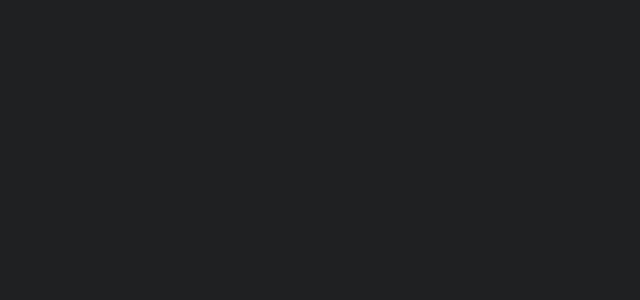
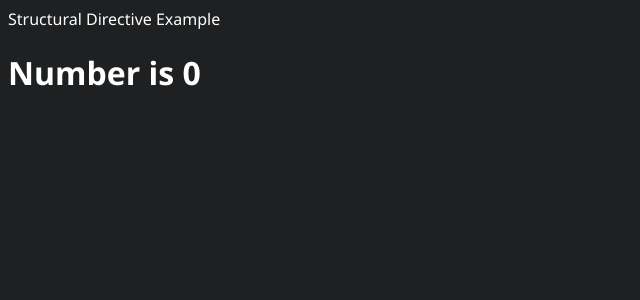
Before and after one commit to kumaruidivloper/Angular-Course, an Angular app: page / in a window 1280 px wide. Shown: the top 300 px of the page, without its empty margins (0-640 px from the left). Built offline with nearby package versions, Linux system fonts and the light colour scheme.

Commit message:
ngIf Intro

```diff
--- a/src/app/app.html
+++ b/src/app/app.html
@@ -0,0 +1,7 @@
+<div *ngIf="display">
+  Structural Directive Example
+</div>
+
+<h1 *ngIf="num > 0">{{num}} is greater than 0</h1>
+<h1 *ngIf="num < 0">{{num}} is less than 0</h1>
+<h1 *ngIf="num === 0">Number is 0</h1>
--- a/src/app/app.ts
+++ b/src/app/app.ts
@@ -1,13 +1,17 @@
 import { Component } from '@angular/core';
 import { RouterOutlet } from '@angular/router';
 import { FormsModule } from '@angular/forms';
+import { CommonModule } from '@angular/common';
+
 
 @Component({
   selector: 'app-root',
   standalone: true,
-  imports: [FormsModule],
+  imports: [FormsModule, CommonModule],
   templateUrl: './app.html',
   styleUrl: './app.scss',
 })
 export class App {
+  display: boolean = true;
+  num: number = 0;
 }
```
Also changed, not shown: 1 other file (tests, documents, lock files or other folders).
